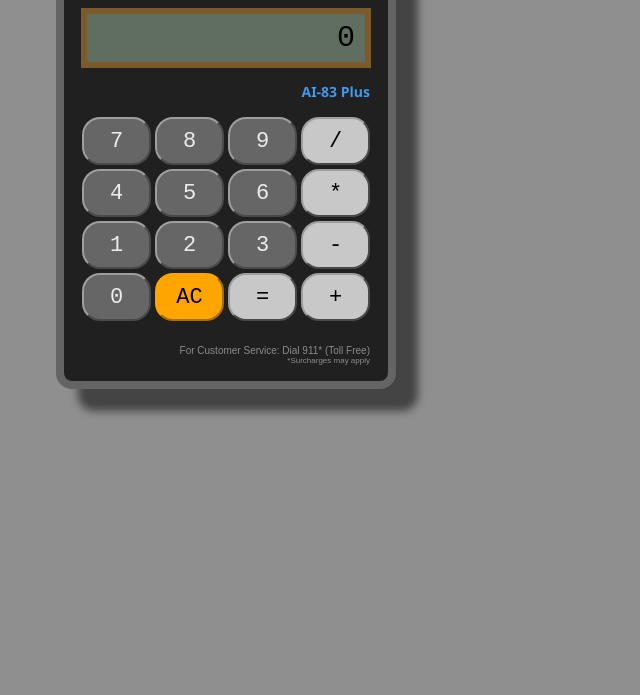
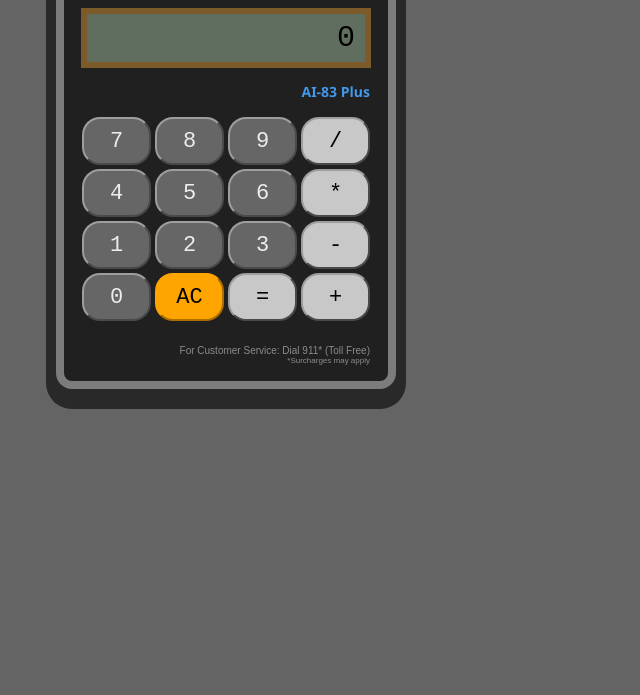
Before and after one commit to jprk8/calculator, a plain HTML site: page index.html in a window 1280 px wide. Shown: the part 105-800 px from the top of the page, without its empty margins (0-640 px from the left). Drawn offline with Linux system fonts and the light colour scheme.

Commit message:
Update visual appearance

```diff
--- a/style.css
+++ b/style.css
@@ -1,6 +1,6 @@
 body {
     font-family: 'Courier New', Courier, monospace;
-    background-color: rgb(143, 143, 143);
+    background-color: rgb(100, 100, 100);
 }
 
 #logo,
@@ -29,14 +29,14 @@ body {
 #calculator {
     display: flex;
     flex-direction: column;
-    border: 8px solid rgb(100, 100, 100);
+    border: 8px solid rgb(124, 124, 124);
     border-radius: 16px;
     background-color: rgb(32, 32, 32);
     align-items: center;
     width: 308px;
     padding: 16px 8px;
     margin: 48px 48px;
-    box-shadow: 22px 22px 8px rgb(68, 68, 68);
+    box-shadow: 0px 10px 0 10px rgb(41, 41, 41);
 }
 
 #display {
```
